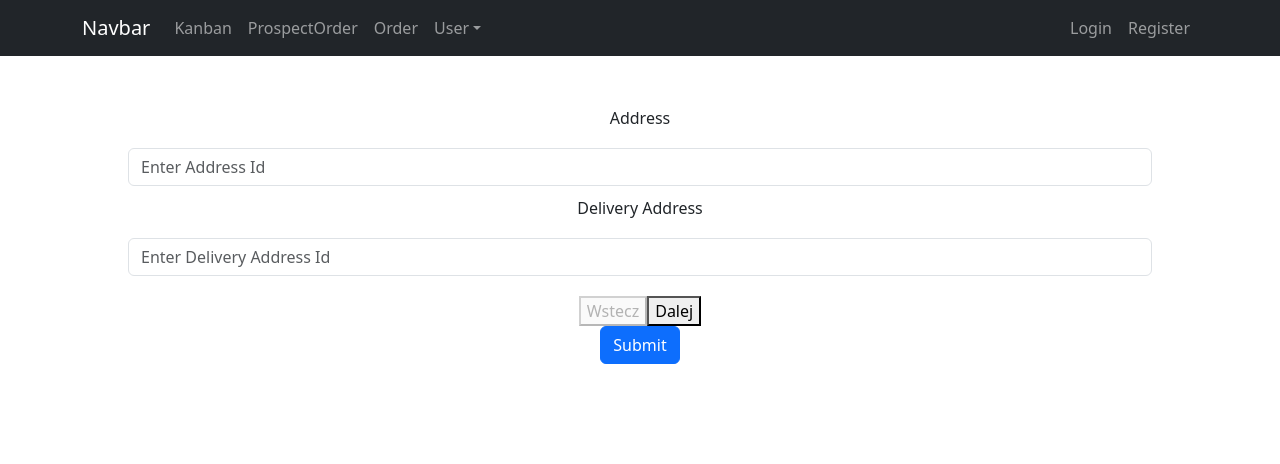
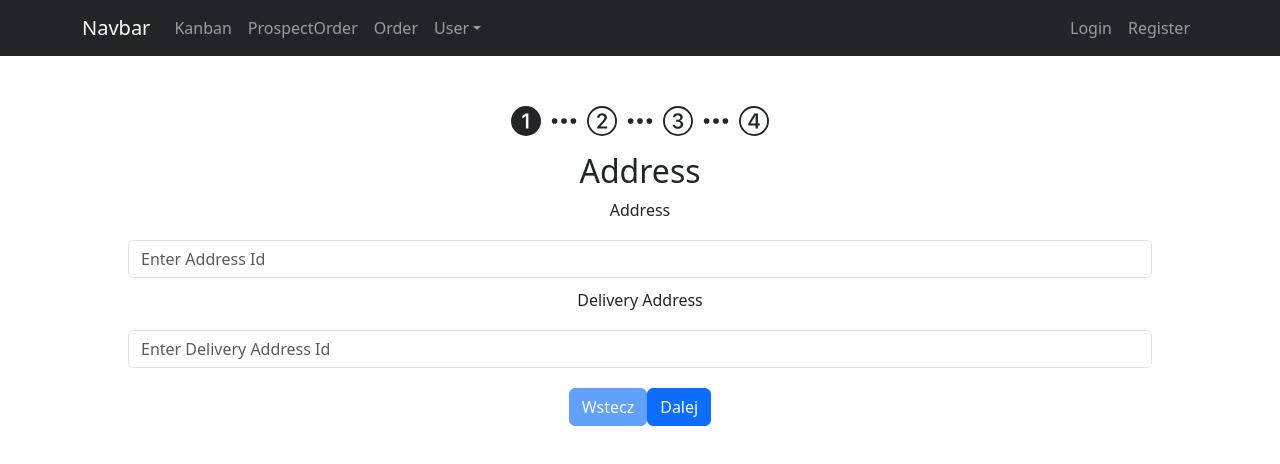
Before and after one commit to mjmazgaj/BreweryMaster, a React (Create React App) app in the folder UI/brewerymaster/: page /Order in a window 1280 px wide. Shown: the top 464 px of the page. Built offline with nearby package versions, Linux system fonts and the light colour scheme.

Commit message:
add order steps

```diff
--- a/UI/brewerymaster/src/Components/Order/Order.jsx
+++ b/UI/brewerymaster/src/Components/Order/Order.jsx
@@ -1,16 +1,20 @@
-import React, { Fragment} from "react";
+import React, { Fragment, useState} from "react";
 import 'bootstrap/dist/css/bootstrap.min.css'
 import { ToastContainer } from "react-toastify";
 import 'react-toastify/dist/ReactToastify.css';
 
 import OrderForm from './OrderComponents/OrderForm';
+import OrderSteps from './OrderComponents/OrderSteps';
 
 const Order = () => {
+
+  const [currentStep, setCurrentStep] = useState(0);
 
     return (
       <Fragment>
         <ToastContainer />
-        <OrderForm />
+        <OrderSteps currentStep={currentStep}/>
+        <OrderForm currentStep={currentStep} setCurrentStep={setCurrentStep}/>
       </Fragment>
     );
 }
--- a/UI/brewerymaster/src/Components/Order/OrderComponents/OrderForm.jsx
+++ b/UI/brewerymaster/src/Components/Order/OrderComponents/OrderForm.jsx
@@ -8,7 +8,7 @@ import CompanyClientDetails from './CompanyClientDetails'
 import IndividualClientDetails from './IndividualClientDetails'
 import Contact from './../../Shared/Contact'
 
-const OrderForm = () => {
+const OrderForm = ({currentStep, setCurrentStep}) => {
 
   const [contactData, setContactData] = useState({
     phoneNumber: "",
@@ -42,7 +42,6 @@ const OrderForm = () => {
         clear();
         toast.success('Order has been added');
       })
-      .catch((error) => console.log(error));
   };
 
   const clear = () => {
@@ -60,27 +59,47 @@ const OrderForm = () => {
     });
   };
 
-  const [currentStep, setCurrentStep] = useState(0);
 
   const steps = [
+    {
+      name: "Address",
+      component: (
         <Address
           addressId={addressId}
           deliveryAddressId={deliveryAddressId}
           setAddressId={setAddressId}
           setDeliveryAddressId={setDeliveryAddressId}
-    />,
-    <Contact contactData={contactData} setContactData={setContactData} />,
+        />
+      ),
+    },
+    {
+      name: "Contact",
+      component: (
+        <Contact contactData={contactData} setContactData={setContactData} />
+      ),
+    },
+    {
+      name: "IndividualClientDetails",
+      component: (
         <IndividualClientDetails
           forename={forename}
           surname={surname}
           setForename={setForename}
           setSurname={setSurname}
-    />,
+        />
+      ),
+    },
+    {
+      name: "CompanyClientDetails",
+      component: (
         <CompanyClientDetails
           companyClientDetailsData={companyClientDetailsData}
           setCompanyClientDetailsData={setCompanyClientDetailsData}
         />
+      ),
+    },
   ];
+
   const nextStep = () => {
     if (currentStep < steps.length - 1) {
       setCurrentStep(currentStep + 1);
@@ -95,9 +114,10 @@ const OrderForm = () => {
 
   return (
     <form className="order-form">
-      <div>{steps[currentStep]}</div>
+      <h2>{steps[currentStep].name}</h2>
+      <div>{steps[currentStep].component}</div>
       <div style={{ marginTop: "20px" }}>
-      <button
+        <Button
           onClick={(e) => {
             e.preventDefault();
             prevStep();
@@ -105,8 +125,8 @@ const OrderForm = () => {
           disabled={currentStep === 0}
         >
           Wstecz
-</button>
-<button
+        </Button>
+        <Button
           onClick={(e) => {
             e.preventDefault();
             nextStep();
@@ -114,15 +134,12 @@ const OrderForm = () => {
           disabled={currentStep === steps.length - 1}
         >
           Dalej
-</button>
+        </Button>
       </div>
-      <Row>
-        <Col key="submit">
+      {(currentStep === steps.length - 1) ?
       <Button className="btn btn-primary" onClick={handleSave}>
         Submit
-          </Button>
-        </Col>
-      </Row>
+      </Button>:null}
     </form>
   );
 };
--- /dev/null
+++ b/UI/brewerymaster/src/Components/Order/OrderComponents/OrderSteps.jsx
@@ -0,0 +1,45 @@
+import React from "react";
+import "bootstrap/dist/css/bootstrap.min.css";
+import "react-toastify/dist/ReactToastify.css";
+import {
+  Bs1Circle,
+  Bs1CircleFill,
+  Bs2Circle,
+  Bs2CircleFill,
+  Bs3Circle,
+  Bs3CircleFill,
+  Bs4Circle,
+  Bs4CircleFill,
+  BsThreeDots
+} from "react-icons/bs";
+
+const OrderSteps = ({ currentStep }) => {
+  const stepIcons = [
+    <Bs1Circle size={30} />,
+    <Bs2Circle size={30} />,
+    <Bs3Circle size={30} />,
+    <Bs4Circle size={30} />,
+  ];
+
+  const stepFilledIcons = [
+    <Bs1CircleFill size={30} />,
+    <Bs2CircleFill size={30} />,
+    <Bs3CircleFill size={30} />,
+    <Bs4CircleFill size={30} />,
+  ];
+
+  const showSteps = () => {
+    return stepIcons.map((icon, index) => (
+      <div>
+        <span key={index}>
+          {index <= currentStep ? stepFilledIcons[index] : icon}
+        </span>
+          {index < stepFilledIcons.length - 1 ? <BsThreeDots size={30} className="order-steps_dots"/> : null}
+      </div>
+    ));
+  };
+
+  return <div className="order-steps">{showSteps()}</div>;
+};
+
+export default OrderSteps;
--- a/UI/brewerymaster/src/Components/Order/order.css
+++ b/UI/brewerymaster/src/Components/Order/order.css
@@ -67,6 +67,12 @@ form input {
 margin-top: 2rem;
 }
 
-.order-form {
+.order-steps {
+    display: flex;
+    justify-content: center;
+    margin-bottom: 1rem;
+}
 
+.order-steps_dots{
+    margin: 0 0.5rem;
 }
```
Lines whose indentation alone changed are shown as unchanged.
